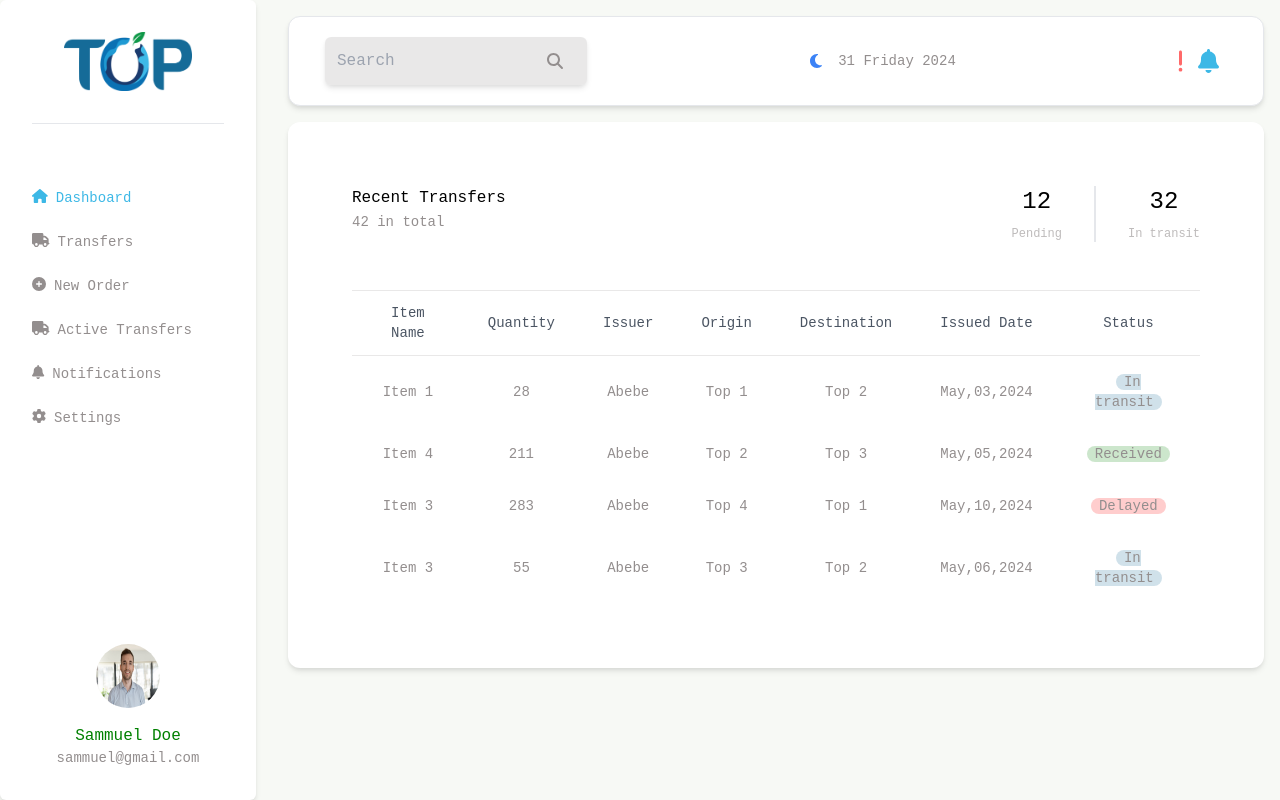
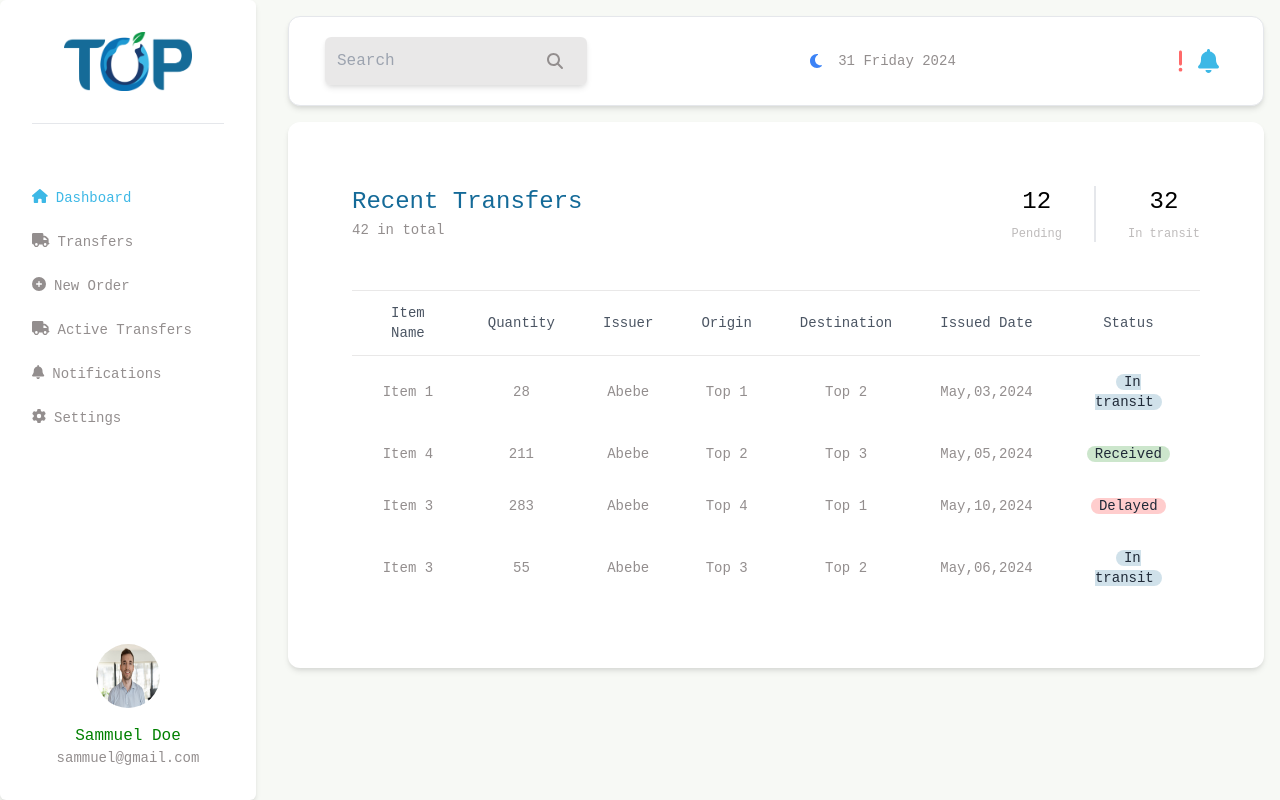
Before and after one commit to yetemegn-telaye/Top-Assset-Tracker, a React (Create React App) app: page /dashboard in a window 1280 px wide. Built offline with nearby package versions, Linux system fonts and the light colour scheme; the HTML template or start-up script is replaced by a standard one.

Commit message:
Style title

```diff
--- a/src/components/common/Badge.tsx
+++ b/src/components/common/Badge.tsx
@@ -8,7 +8,7 @@ interface BadgeProps {
 
 
 const Badge: React.FC<BadgeProps> = ({ color, value }) => {
-  return <span className={`bg-${color} px-2 rounded-xl`}>{value}</span>;
+  return <span className={`bg-${color} px-2 rounded-xl text-gray-800`}>{value}</span>;
 };
 
 export default Badge;
--- a/src/features/dashboard/Dashboard.tsx
+++ b/src/features/dashboard/Dashboard.tsx
@@ -56,7 +56,7 @@ const Dashboard = () => {
             <div className="bg-background-paper rounded-xl shadow-md p-16">
                 <div className="flex item-center justify-between mb-6 pb-6">
                     <div>
-                    <h1>Recent Transfers</h1>
+                    <h1 className="text-2xl text-primary">Recent Transfers</h1>
                     <span className="text-sm text-accent">42 in total</span>
                     </div>
                     <div className="flex gap-8 items-center">
```
